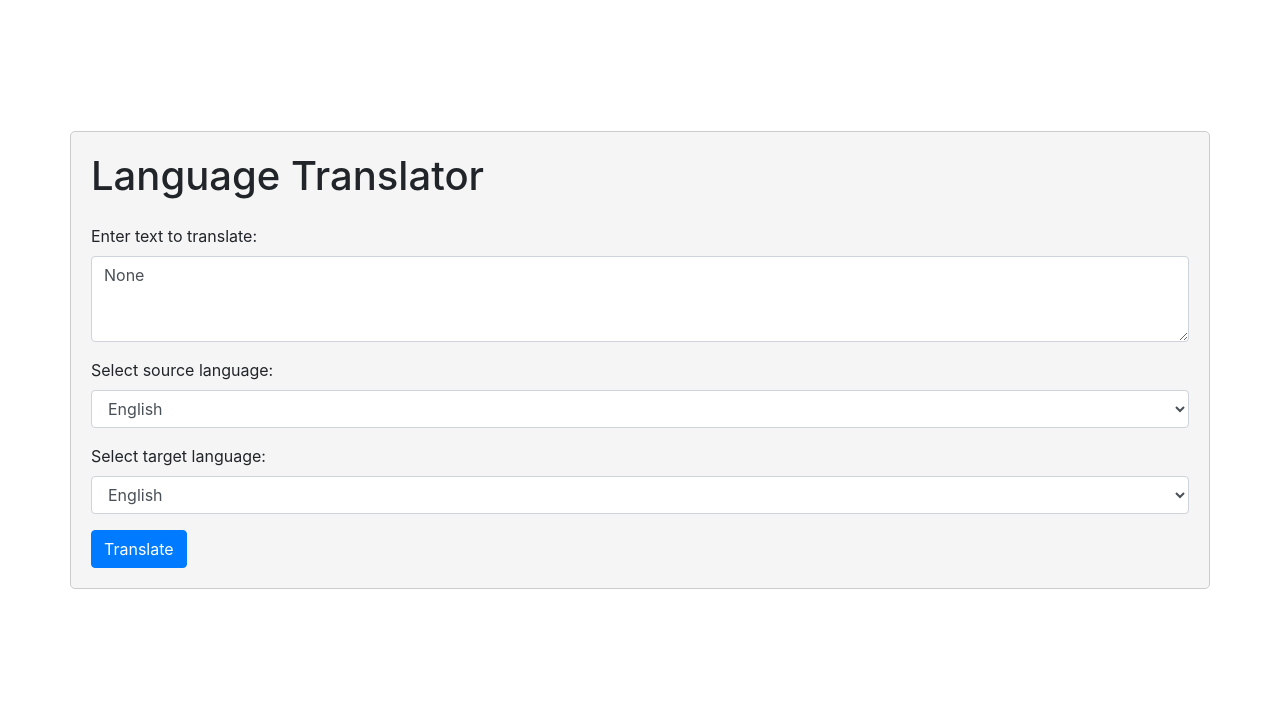
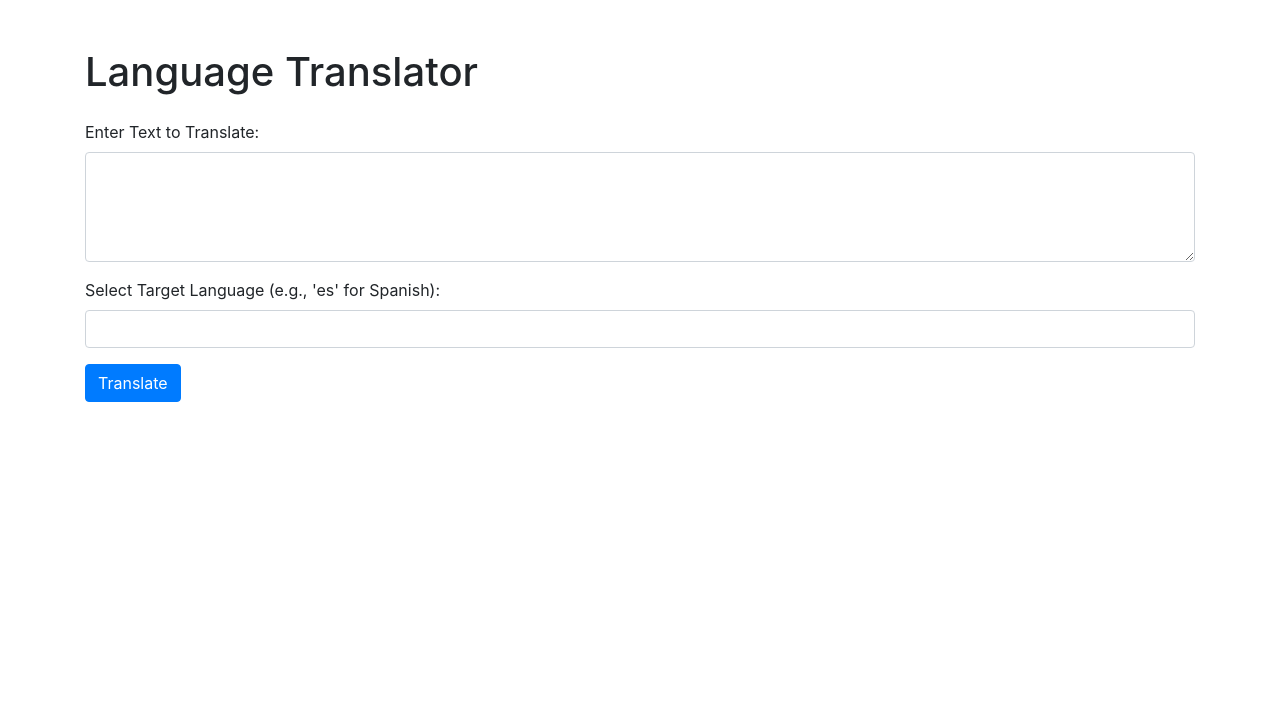
Before and after one commit to fahadnaeem876/fahad786, a Flask app: page /languagetranslator/ in a window 1280 px wide. Shown: the top 719 px of the page. Run offline with Flask 3, Linux system fonts and the light colour scheme; some libraries are stand-ins or nearby versions.

Commit message:
initial commit

```diff
--- a/languagetranslator.py
+++ b/languagetranslator.py
@@ -1,53 +1,27 @@
 from flask import Flask, render_template, request, Blueprint
 from googletrans import Translator
 
-languagetranslator_app = Blueprint("languagetranslator", __name__)
+languagetranslator_app = Blueprint("languagetranslator",__name__)
 
-# Language names and codes
-language_names = {
-    "English": "english",
-    "Spanish": "Spanish",
-    "French": "French",
-    "Hindi": "Hindi",
-    "German": "German",
-    "Japanese": "Japanese",
-    "Urdu": "Urdu",
-    "Arabic": "Arabic"
-}
-
-@languagetranslator_app.route("/", methods=["GET", "POST"])
-def index():
-    if request.method == "POST":
-        user_input = request.form.get("user_input")
-        from_lang = request.form.get("from_lang")
-        to_lang = request.form.get("to_lang")
+@languagetranslator_app.route('/', methods=['GET', 'POST'])
+def translate_text():
+    if request.method == 'POST':
+        text_to_translate = request.form['text_to_translate']
+        target_language = request.form['target_language']
 
         translator = Translator()
+
         try:
-            translation = translator.translate(user_input, src=from_lang, dest=to_lang)
-            translated_text = translation.text if translation else "Translation failed. Please try again."
+            detected_language = translator.detect(text_to_translate).lang
+            translated_text = translator.translate(text_to_translate, dest=target_language).text
+
+            return render_template('languagetranslator.html',
+                                   original_text=text_to_translate,
+                                   detected_language=detected_language,
+                                   target_language=target_language,
+                                   translated_text=translated_text)
         except Exception as e:
-            print(f"Translation error: {e}")
-            translated_text = "An error occurred during translation."
+            error_message = f"Error: {e}"
+            return render_template('languagetranslator.html', error_message=error_message)
 
-        return render_template(
-            "languagetranslator.html",
-            translated_text=translated_text,
-            user_input=user_input,
-            from_lang=from_lang,
-            to_lang=to_lang,
-            language_names=language_names
-        )
-
-    return render_template(
-        "languagetranslator.html",
-        translated_text=None,
-        user_input=None,
-        from_lang=None,
-        to_lang=None,
-        language_names=language_names
-    )
-
-    app = Flask(__name__)
-    app.register_blueprint(languagetranslator_app, url_prefix="/languagetranslator")
-    app.run(debug=True)
+    return render_template('languagetranslator.html')
--- a/templates/languagetranslator.html
+++ b/templates/languagetranslator.html
@@ -3,60 +3,42 @@
 <head>
     <meta charset="UTF-8">
     <meta name="viewport" content="width=device-width, initial-scale=1.0">
-    <link rel="stylesheet" href="https://stackpath.bootstrapcdn.com/bootstrap/4.3.1/css/bootstrap.min.css">
     <title>Language Translator</title>
-    <style>
-        body {
-            display: flex;
-            justify-content: center;
-            align-items: center;
-            height: 90vh;
-            margin: 0;
-        }
-
-        .container {
-            padding: 20px;
-            border: 1px solid #ccc;
-            border-radius: 5px;
-            background-color: #f5f5f5;
-        }
-    </style>
+    <link rel="stylesheet" href="https://stackpath.bootstrapcdn.com/bootstrap/4.5.2/css/bootstrap.min.css">
 </head>
 <body>
+    <div class="container mt-5">
+        <h1 class="mb-4">Language Translator</h1>
 
-<div class="container">
-    <h1 class="mb-4">Language Translator</h1>
         <form method="post" action="/languagetranslator">
             <div class="form-group">
-            <label for="user_input">Enter text to translate:</label>
-            <textarea class="form-control" id="user_input" name="user_input" rows="3" required>{{ user_input }}</textarea>
+                <label for="text_to_translate">Enter Text to Translate:</label>
+                <textarea class="form-control" name="text_to_translate" rows="4" required></textarea>
             </div>
+
             <div class="form-group">
-            <label for="from_lang">Select source language:</label>
-            <select class="form-control" id="from_lang" name="from_lang" required>
-                {% for name, code in language_names.items() %}
-                    <option value="{{ code }}" {% if from_lang == code %}selected{% endif %}>{{ name }}</option>
-                {% endfor %}
-            </select>
+                <label for="target_language">Select Target Language (e.g., 'es' for Spanish):</label>
+                <input type="text" class="form-control" name="target_language" required>
             </div>
-        <div class="form-group">
-            <label for="to_lang">Select target language:</label>
-            <select class="form-control" id="to_lang" name="to_lang" required>
-                {% for name, code in language_names.items() %}
-                    <option value="{{ code }}" {% if to_lang == code %}selected{% endif %}>{{ name }}</option>
-                {% endfor %}
-            </select>
-        </div>
+
             <button type="submit" class="btn btn-primary">Translate</button>
         </form>
 
-    {% if translated_text %}
+        {% if original_text %}
             <div class="mt-4">
-        <h3>Translated text ({{ to_lang }}):</h3>
-        <p>{{ translated_text }}</p>
+                <h2>Translation Result</h2>
+                <p><strong>Original Text:</strong> {{ original_text }}</p>
+                <p><strong>Detected Language:</strong> {{ detected_language }}</p>
+                <p><strong>Target Language:</strong> {{ target_language }}</p>
+                <p><strong>Translated Text:</strong> {{ translated_text }}</p>
             </div>
+        {% elif error_message %}
+            <p class="mt-4" style="color: red;">{{ error_message }}</p>
         {% endif %}
     </div>
 
+    <script src="https://code.jquery.com/jquery-3.5.1.slim.min.js"></script>
+    <script src="https://cdn.jsdelivr.net/npm/@popperjs/core@2.11.6/dist/umd/popper.min.js"></script>
+    <script src="https://stackpath.bootstrapcdn.com/bootstrap/4.5.2/js/bootstrap.min.js"></script>
 </body>
 </html>
```
Lines whose indentation alone changed are shown as unchanged.
